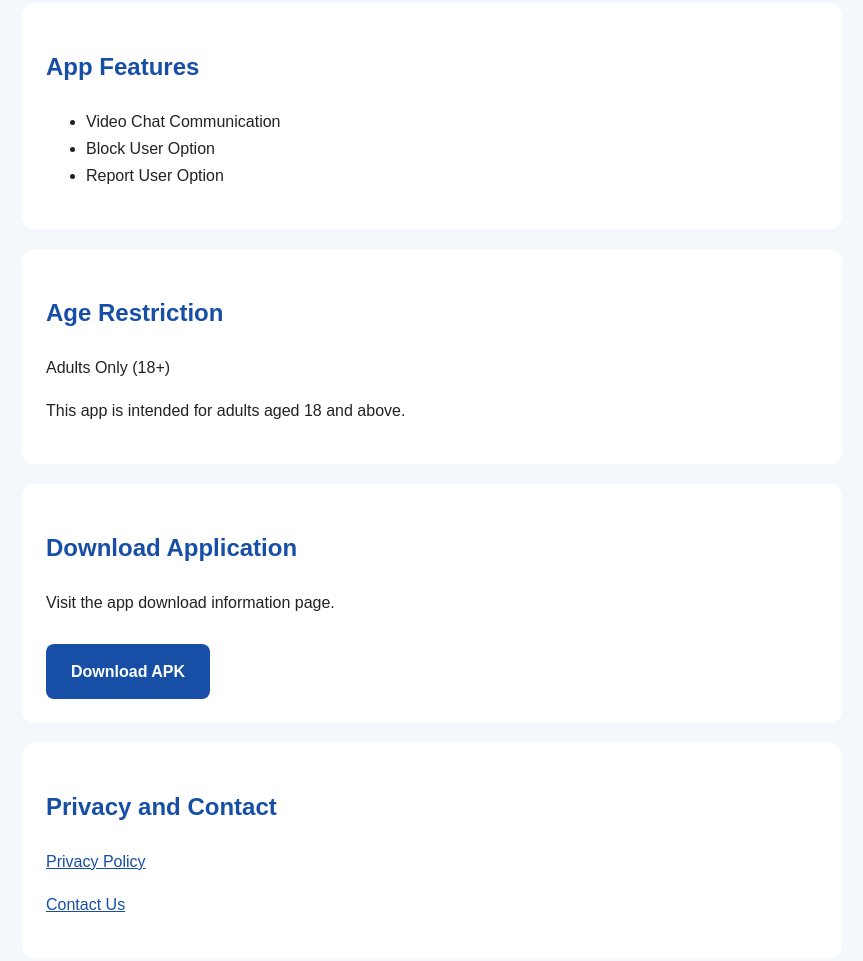
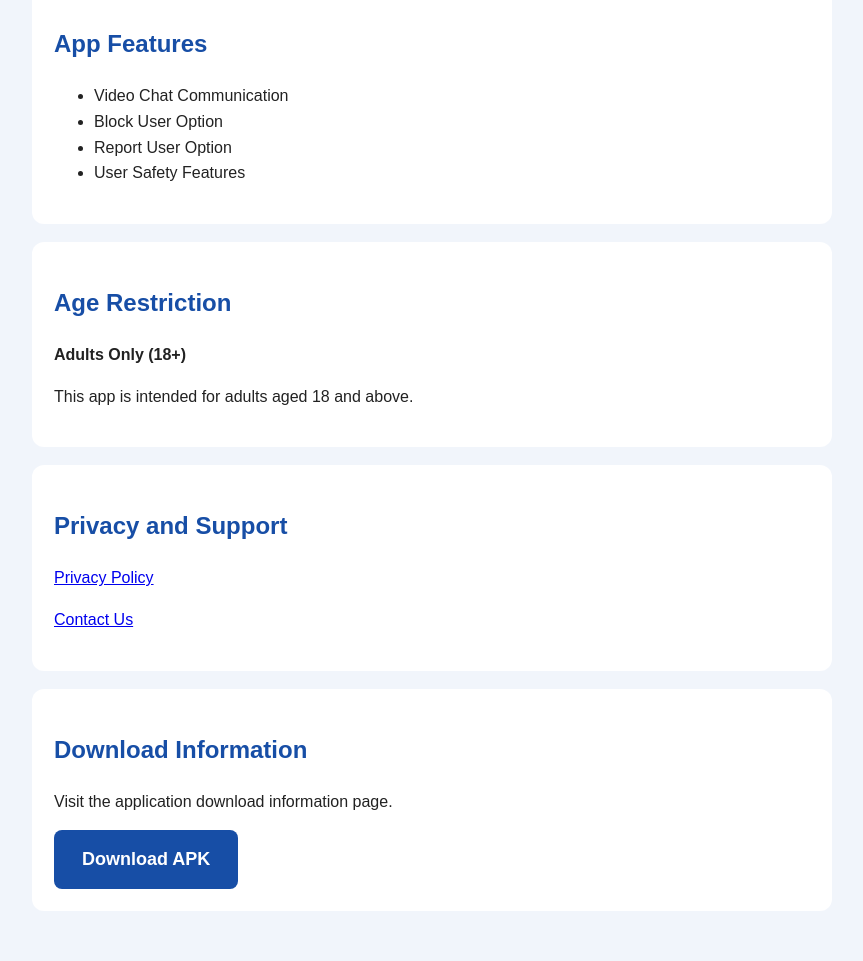
Before and after one commit to webs71452-oss/video-chatwebsite, a plain HTML site: page index.html in a window 1280 px wide. Shown: the part 626-1587 px from the top of the page, without its empty margins (208-1071 px from the left). Drawn offline with Linux system fonts and the light colour scheme.

Commit message:
Update index.html

```diff
--- a/index.html
+++ b/index.html
@@ -5,49 +5,46 @@
 <meta charset="UTF-8">
 <meta name="viewport" content="width=device-width, initial-scale=1.0">
 <title>Video Chat - Official Website</title>
-  <meta name="description" content="Official information website for Video Chat.">
 <style>
-    * { box-sizing: border-box; }
 body {
   margin: 0;
   font-family: Arial, sans-serif;
-      background: #f4f7fb;
+  background: #f1f5fb;
   color: #222;
-      line-height: 1.7;
+  line-height: 1.6;
 }
 header {
   background: #174ea6;
   color: white;
+  padding: 35px 15px;
   text-align: center;
-      padding: 40px 15px;
 }
 main {
-      max-width: 850px;
+  max-width: 800px;
   margin: 25px auto;
-      padding: 0 15px;
+  padding: 15px;
 }
 section {
   background: white;
-      padding: 24px;
-      margin-bottom: 20px;
+  padding: 22px;
+  margin-bottom: 18px;
   border-radius: 12px;
 }
 h2 { color: #174ea6; }
 .download-btn {
   display: inline-block;
-      padding: 14px 25px;
-      margin-top: 12px;
   background: #174ea6;
   color: white;
+  padding: 15px 28px;
+  border-radius: 8px;
   text-decoration: none;
-      border-radius: 8px;
+  font-size: 18px;
   font-weight: bold;
 }
-    a:not(.download-btn) { color: #174ea6; }
 footer {
-      background: #e8eef7;
   text-align: center;
   padding: 20px;
+  background: #e8eef7;
 }
 </style>
 </head>
@@ -59,6 +56,7 @@
 </header>
 
 <main>
+
 <section>
   <h2>Welcome to Video Chat</h2>
   <p>Welcome to the official information website for the Video Chat application.</p>
@@ -75,28 +73,30 @@
     <li>Video Chat Communication</li>
     <li>Block User Option</li>
     <li>Report User Option</li>
+    <li>User Safety Features</li>
   </ul>
 </section>
 
 <section>
   <h2>Age Restriction</h2>
-    <p>Adults Only (18+)</p>
+  <p><strong>Adults Only (18+)</strong></p>
   <p>This app is intended for adults aged 18 and above.</p>
 </section>
 
 <section>
-    <h2>Download Application</h2>
-    <p>Visit the app download information page.</p>
-    <a class="download-btn" href="./download.html">
+  <h2>Privacy and Support</h2>
+  <p><a href="privacy.html">Privacy Policy</a></p>
+  <p><a href="contact.html">Contact Us</a></p>
+</section>
+
+<section>
+  <h2>Download Information</h2>
+  <p>Visit the application download information page.</p>
+  <a class="download-btn" href="download.html">
     Download APK
   </a>
 </section>
 
-  <section>
-    <h2>Privacy and Contact</h2>
-    <p><a href="./privacy.html">Privacy Policy</a></p>
-    <p><a href="./contact.html">Contact Us</a></p>
-  </section>
 </main>
 
 <footer>
```
Lines whose indentation alone changed are shown as unchanged.
